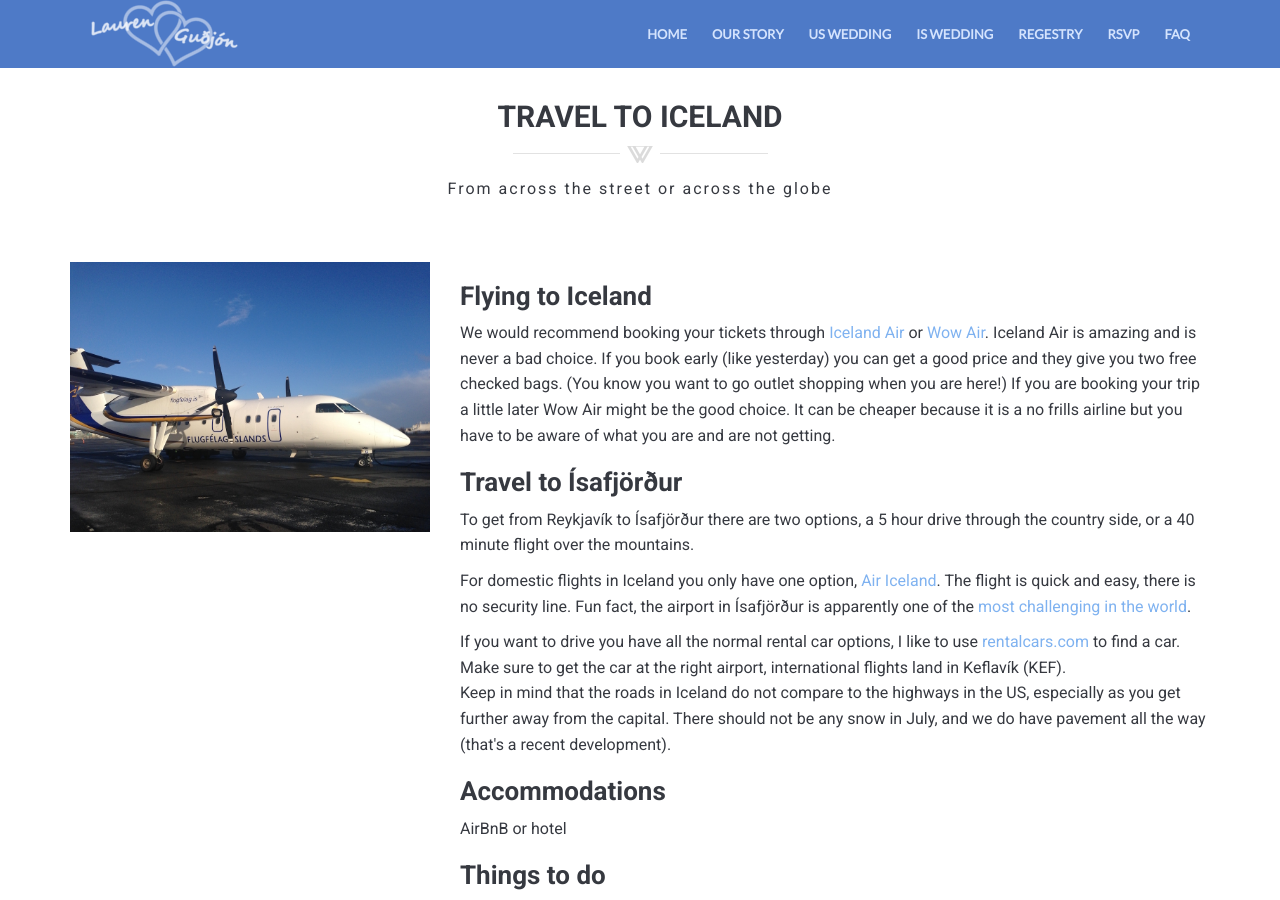
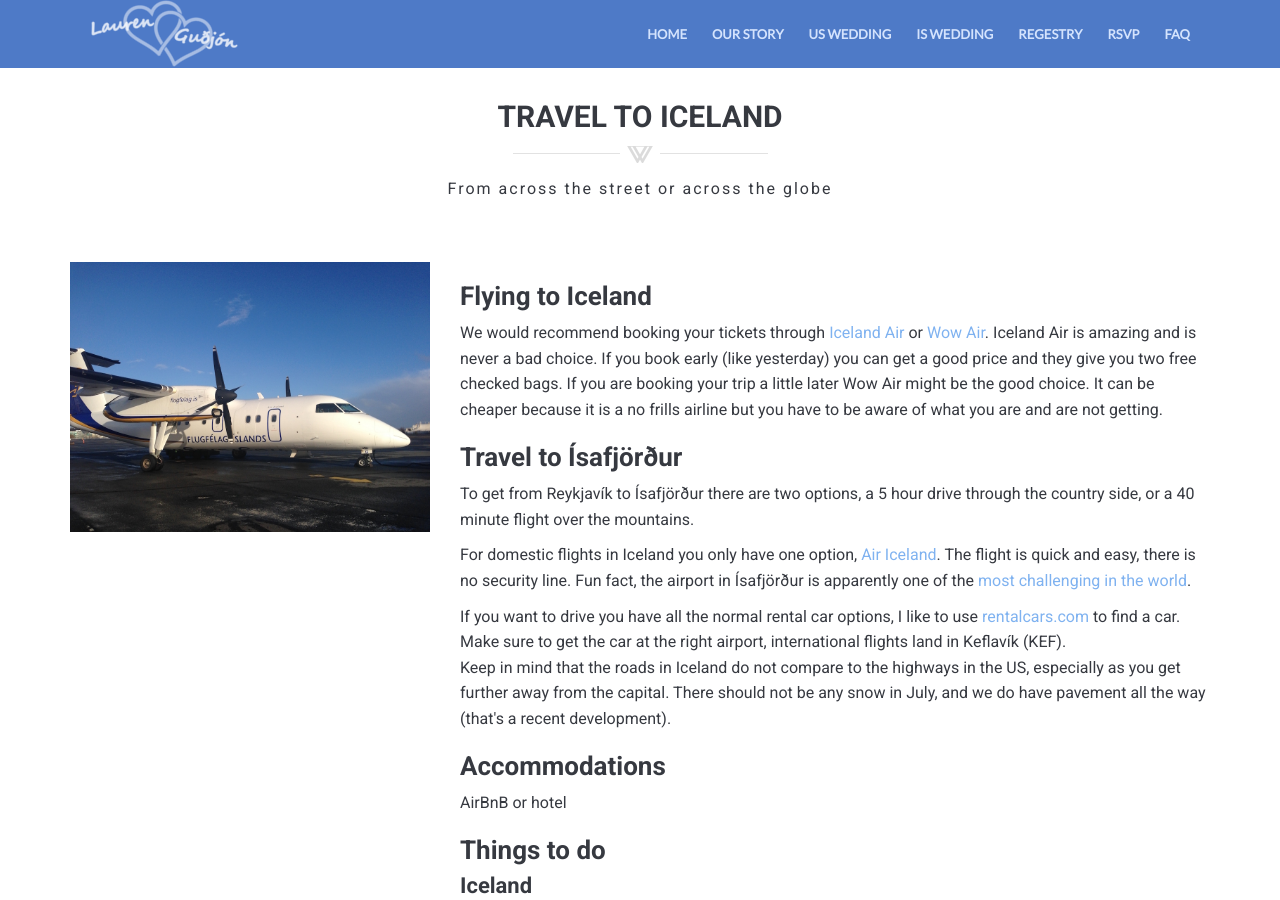
Before and after one commit to geinarm/lsgm-website, a Jekyll site: the page built from is-travel.html, in a window 1280 px wide and 900 px high. Built offline with Jekyll 4.4.1, drawn with Linux system fonts in a browser that asks for light colours.

Commit message:
removed copy-paste mistake

```diff
--- a/is-travel.html
+++ b/is-travel.html
@@ -16,7 +16,7 @@
 
         <h3>Flying to Iceland</h3>
         <p>
-          We would recommend booking your tickets through <a href="http://www.icelandair.us">Iceland Air</a> or <a href="http://wowair.us">Wow Air</a>. Iceland Air is amazing and is never a bad choice. If you book early (like yesterday) you can get a good price and they give you two free checked bags. (You know you want to go outlet shopping when you are here!) If you are booking your trip a little later Wow Air might be the good choice. It can be cheaper because it is a no frills airline but you have to be aware of what you are and are not getting.
+          We would recommend booking your tickets through <a href="http://www.icelandair.us">Iceland Air</a> or <a href="http://wowair.us">Wow Air</a>. Iceland Air is amazing and is never a bad choice. If you book early (like yesterday) you can get a good price and they give you two free checked bags. If you are booking your trip a little later Wow Air might be the good choice. It can be cheaper because it is a no frills airline but you have to be aware of what you are and are not getting.
         </p>
 
         <h3>Travel to Ísafjörður</h3>
```
